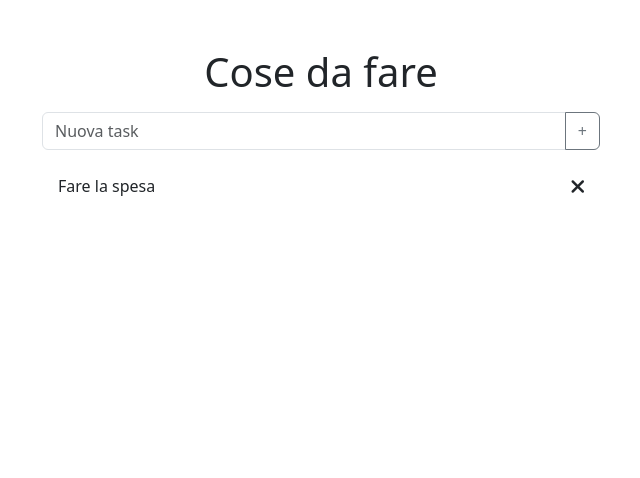
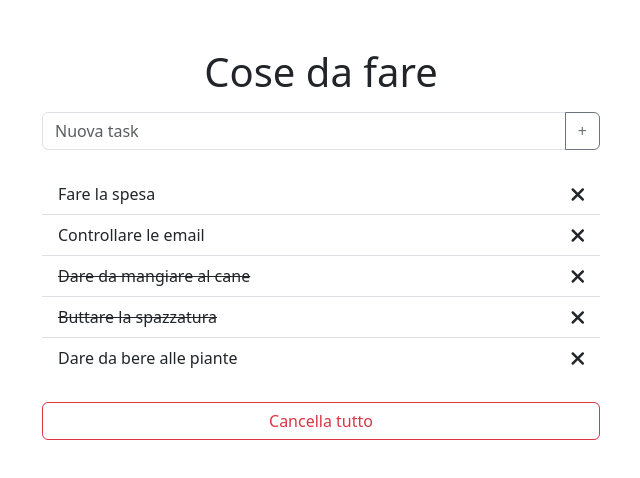
Before and after one commit to NicolaPlacentino/vue-todolist, a plain HTML site: page index.html in a window 1280 px wide. Shown: the whole page, without its empty margins (319-959 px from the left). Drawn offline with nearby package versions, Linux system fonts and the light colour scheme.

Commit message:
completed exercise

```diff
--- a/css/style.css
+++ b/css/style.css
@@ -8,6 +8,8 @@
 
 /* general */
 
-
+i, span{
+    cursor: pointer;
+}
 
 /* utils */
--- a/index.html
+++ b/index.html
@@ -15,13 +15,19 @@
 <body>
     <main id="root" class="container mt-5">
         <h1 class="mb-3 text-center">Cose da fare</h1>
-        <div class="input-group mb-3 mx-auto w-50">
-            <input type="text" class="form-control" placeholder="Nuova task" aria-label="Recipient's username" aria-describedby="button-addon2">
-            <button class="btn btn-outline-secondary" type="button" id="button-addon2">+</button>
+        <div class="mx-auto w-50">
+            <div class="input-group mb-4">
+                <input type="text" @keyup.enter="addNewTask" v-model.trim="newTask.text" class="form-control" placeholder="Nuova task" aria-label="Recipient's username" aria-describedby="button-addon2">
+                <button @click="addNewTask" class="btn btn-outline-secondary" type="button" id="button-addon2">+</button>
+            </div>
+            <ul class="list-group list-group-flush">
+                <li v-for="(task, i) in tasks" class="list-group-item d-flex justify-content-between align-items-center">
+                    <span @click="toggleDone(i)" :class="{'text-decoration-line-through' : task.done}">{{task.text}}</span>
+                    <i @click="deleteTask(i)" class="fa-solid fa-lg fa-xmark"></i>
+                </li>
+            </ul>
+            <button @click="deleteAll" class="btn btn-outline-danger w-100 mt-4">Cancella tutto</button>
         </div>
-        <ul class="list-group list-group-flush mx-auto w-50">
-            <li v-for="task in tasks" class="list-group-item d-flex justify-content-between align-items-center">{{task.text}}<i class="fa-solid fa-lg fa-xmark"></i></li>
-        </ul>
     </main>
 </body>
 </html>
--- a/script.js
+++ b/script.js
@@ -16,16 +16,48 @@ che quindi viene aggiunto alla lista dei todo esistenti. */
 const app = Vue.createApp({
     data(){
         return{
+            newTask: {text:'', done:false},
             tasks:[
                 {
                     text: 'Fare la spesa',
+                    done: false
+                },{
+                    text: 'Controllare le email',
+                    done: false
+                },{
+                    text: 'Dare da mangiare al cane',
                     done: true
-                }
+                },{
+                    text: 'Buttare la spazzatura',
+                    done: true
+                },{
+                    text: 'Dare da bere alle piante',
+                    done: false
+                },
             ]
+        }
+    },
+    methods:{
+        deleteTask(i){
+            this.tasks.splice(i, 1)
+        },
+        toggleDone(i){
+            if(this.tasks[i].done === true){
+                this.tasks[i].done = false
+            } else {
+                this.tasks[i].done = true
+            }
+        },
+        addNewTask(){
+            if(this.newTask.text){
+                this.tasks.push(this.newTask)
+                this.newTask = {text:'', done:false}
+            }
+        },
+        deleteAll(){
+            this.tasks = []
         }
     }
 });
 
-// todo DA AGGIUNGERE ID ROOT
-
 app.mount('#root');
```
